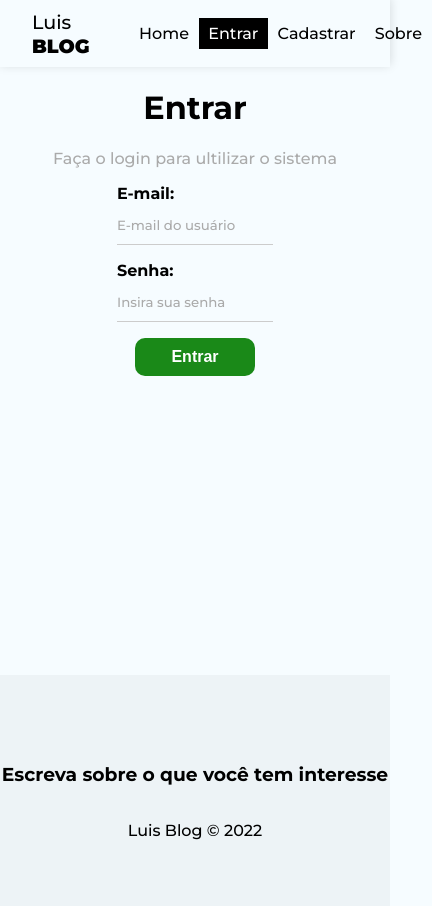
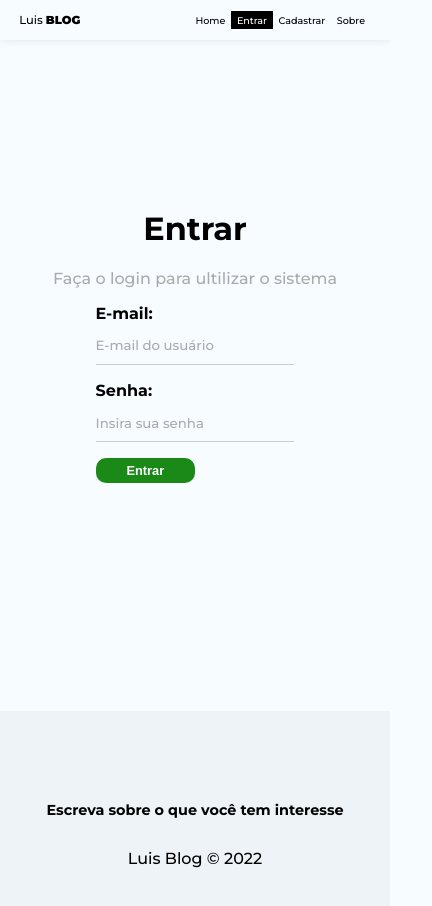
Before and after one commit to luis-henrique-carvalho/Blog, a React (Create React App) app in the folder luis-blog/: page /login in a window 390 px wide. Shown: the top 906 px of the page, 432 px wide, since content can reach past the window. Built offline with nearby package versions, Linux system fonts and the light colour scheme; no server answers.

Commit message:
:iphone: feat: Responsividade

```diff
--- a/luis-blog/src/App.css
+++ b/luis-blog/src/App.css
@@ -2,3 +2,19 @@
   min-height: 60vh;
   margin-bottom: 5em;
 }
+
+/* =============MEDIA QUERIES (MEDIUM DEVICES) =============*/
+@media screen and (max-width: 1024px) {
+  .container {
+    min-height: 70vh;
+  }
+}
+
+@media screen and (max-width: 600px) {
+  .container {
+    display: flex;
+    flex-direction: column;
+    justify-content: center;
+    align-items: center;
+  }
+}
--- a/luis-blog/src/components/Footer.module.css
+++ b/luis-blog/src/components/Footer.module.css
@@ -4,5 +4,16 @@
   flex-direction: column;
   align-items: center;
   justify-content: center;
-  background-color: var(--color-grey) ;
+  background-color: var(--color-grey);
 }
+
+/* =============MEDIA QUERIES (MEDIUM DEVICES) =============*/
+@media screen and (max-width: 1024px) {
+}
+
+@media screen and (max-width: 600px) {
+  .footer h3 {
+    font-size: 90%;
+    text-align: center;
+  }
+}
--- a/luis-blog/src/components/Navbar.module.css
+++ b/luis-blog/src/components/Navbar.module.css
@@ -20,6 +20,8 @@
   display: flex;
   list-style: none;
   margin-right: 1em;
+  flex-direction: row;
+  align-items: center;
 }
 
 .links_list li a {
@@ -31,3 +33,25 @@
   background-color: var(--color-black);
   color: var(--color-white);
 }
+
+/* =============MEDIA QUERIES (MEDIUM DEVICES) =============*/
+@media screen and (max-width: 1024px) {
+  .navbar {
+    font-size: 80%;
+    white-space: nowrap;
+
+  }
+}
+
+@media screen and (max-width: 600px) {
+
+  .navbar {
+    font-size: 60%;
+    white-space: nowrap;
+
+  }
+  .links_list {
+    margin-right: 0px;
+  }
+
+}
--- a/luis-blog/src/components/PostDetail.module.css
+++ b/luis-blog/src/components/PostDetail.module.css
@@ -31,3 +31,42 @@
   font-size: 0.8em;
   margin-bottom: 1em;
 }
+
+/* =============MEDIA QUERIES (MEDIUM DEVICES) =============*/
+@media screen and (max-width: 1024px) {
+  .post_detail img {
+    width: 100%;
+  }
+
+  .post_detail {
+    max-width: 500px;
+  }
+
+}
+
+@media screen and (max-width: 600px) {
+
+  .post_detail {
+    max-width: 280px;
+  }
+
+  .post_detail img {
+    width: 100%;
+  }
+
+   .tags {
+    margin-bottom: 0px;
+    display: flex;
+    max-width: 90%;
+    flex-wrap: wrap;
+
+  }
+
+  .tags p{
+    margin: .5rem .5rem 0 0;
+  }
+
+  .post_detail a  {
+    color: rebeccapurple;
+  }
+}
--- a/luis-blog/src/index.css
+++ b/luis-blog/src/index.css
@@ -83,6 +83,7 @@ textarea::placeholder {
   font-size: 1em;
 }
 
+
 .btn.btn-dark {
   background-color: #000;
   border-radius: 0;
@@ -94,7 +95,6 @@ textarea::placeholder {
   color: #000;
   border: 1px solid #000;
   padding: 7px 30px;
-
 }
 
 .btn:hover {
@@ -121,3 +121,16 @@ button[disabled] {
   padding: 5px;
   border-radius: 5px;
 }
+
+/* =============MEDIA QUERIES (MEDIUM DEVICES) =============*/
+@media screen and (max-width: 1024px) {
+
+}
+
+@media screen and (max-width: 600px) {
+  .btn {
+    width: 50%;
+    padding: 5px 1px;
+    font-size: .8em;
+  }
+}
--- a/luis-blog/src/pages/CreatePost/CreatePost.module.css
+++ b/luis-blog/src/pages/CreatePost/CreatePost.module.css
@@ -10,3 +10,26 @@
   margin-bottom: 2em;
   color: #aaa;
 }
+
+/* =============MEDIA QUERIES (MEDIUM DEVICES) =============*/
+@media screen and (max-width: 1024px) {
+
+}
+
+@media screen and (max-width: 600px) {
+
+  .create_post h1 {
+    font-size: 1.5rem;
+  }
+  .create_post p {
+    font-size: .9rem;
+  }
+  .create_post form {
+    max-width: 70%;
+    display: flex;
+    flex-direction: column;
+    justify-content: center;
+
+  }
+
+}
--- a/luis-blog/src/pages/Dashboard/Dashboard.module.css
+++ b/luis-blog/src/pages/Dashboard/Dashboard.module.css
@@ -57,3 +57,33 @@
   width: 100px;
   font-size: 0.7em;
 }
+
+/* =============MEDIA QUERIES (MEDIUM DEVICES) =============*/
+@media screen and (max-width: 1024px) {
+}
+
+@media screen and (max-width: 600px) {
+  .post_row {
+    display: flex;
+    flex-direction: column;
+    justify-content: space-between;
+    align-items: center;
+    border-bottom: 1px solid #eee;
+    width: 90%;
+    padding: 10px;
+  }
+
+  .post_header {
+    display: none;
+  }
+
+  .dashboard {
+    width: 100%;
+  }
+
+  .dashboard > p {
+    margin-top: 0;
+    margin-bottom: -0.5rem;
+    font-size: 1.5rem;
+  }
+}
--- a/luis-blog/src/pages/Home/Home.module.css
+++ b/luis-blog/src/pages/Home/Home.module.css
@@ -3,6 +3,10 @@
   flex-direction: column;
   align-items: center;
   justify-content: center;
+}
+
+.home h1 {
+  text-align: center;
 }
 
 .search_form {
@@ -29,3 +33,32 @@
 .noposts a {
   padding: 10px 25px;
 }
+
+/* =============MEDIA QUERIES (MEDIUM DEVICES) =============*/
+@media screen and (max-width: 1024px) {
+  .search_form {
+    width: 50%;
+  }
+
+  .home h1 {
+    font-size: 1.5rem;
+  }
+}
+
+@media screen and (max-width: 600px) {
+
+  .home h1 {
+    margin-top: 1rem;
+    font-size: 1rem;
+  }
+
+  .search_form {
+    width: 80%;
+    margin-bottom: 1rem;
+  }
+
+  .search_form > input:placeholder-shown {
+    font-size: .6rem;
+  }
+
+}
--- a/luis-blog/src/pages/Login/Login.module.css
+++ b/luis-blog/src/pages/Login/Login.module.css
@@ -5,3 +5,20 @@
 .login p {
   color: #aaa;
 }
+
+/* =============MEDIA QUERIES (MEDIUM DEVICES) =============*/
+@media screen and (max-width: 1024px) {
+
+}
+
+@media screen and (max-width: 600px) {
+
+  .login form {
+    max-width: 70%;
+    display: flex;
+    flex-direction: column;
+    justify-content: center;
+
+  }
+
+}
--- a/luis-blog/src/pages/Post/Post.module.css
+++ b/luis-blog/src/pages/Post/Post.module.css
@@ -22,3 +22,17 @@
 .tags span {
   font-weight: bold;
 }
+
+
+/* =============MEDIA QUERIES (MEDIUM DEVICES) =============*/
+@media screen and (max-width: 1024px) {
+
+}
+
+@media screen and (max-width: 600px) {
+  .post_container img {
+    max-width: 280px;
+   }
+
+
+  }
--- a/luis-blog/src/pages/Register/Register.module.css
+++ b/luis-blog/src/pages/Register/Register.module.css
@@ -5,3 +5,26 @@
 .register p {
   color: #aaa;
 }
+
+
+/* =============MEDIA QUERIES (MEDIUM DEVICES) =============*/
+@media screen and (max-width: 1024px) {
+
+}
+
+@media screen and (max-width: 600px) {
+  .register h1 {
+    font-size: 1.5rem;
+  }
+  .register p {
+    font-size: .9rem;
+  }
+  .register form {
+    max-width: 70%;
+    display: flex;
+    flex-direction: column;
+    justify-content: center;
+
+  }
+
+}
```
Also changed, not shown: luis-blog/src/components/Navbar.jsx (+8 -16 lines).
